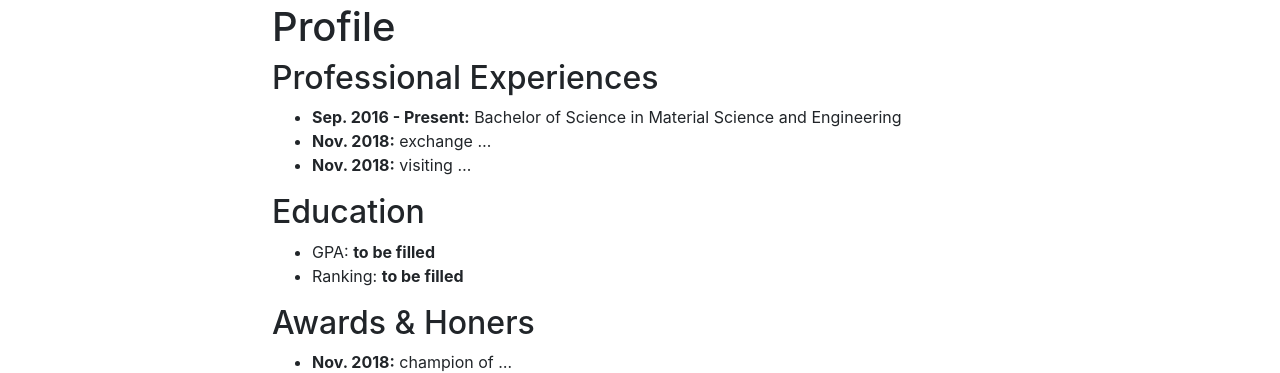
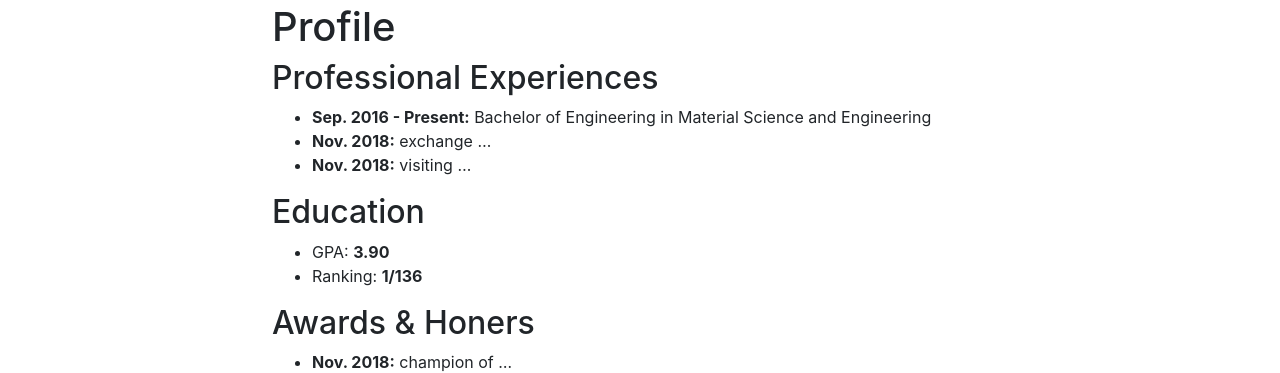
Before and after one commit to Jiewen-X/Jiewen-X.github.io, a Jekyll site: the page built from index.md, in a window 1280 px wide and 1310 px high. Shown: the part 363-736 px from the top of the window. Built offline with Jekyll 4.4.1, drawn with Linux system fonts in a browser that asks for light colours.

Commit message:
Update index.md

```diff
--- a/index.md
+++ b/index.md
@@ -16,13 +16,13 @@ color: blueberry
 # Profile
 
 ## Professional Experiences
-- **Sep. 2016 - Present:** Bachelor of Science in Material Science and Engineering
+- **Sep. 2016 - Present:** Bachelor of Engineering in Material Science and Engineering
 - **Nov. 2018:** exchange ...
 - **Nov. 2018:** visiting ...
 
 ## Education
-- GPA: **to be filled**
-- Ranking: **to be filled**
+- GPA: **3.90**
+- Ranking: **1/136**
 
 ## Awards & Honers
 - **Nov. 2018:** champion of ...
```
